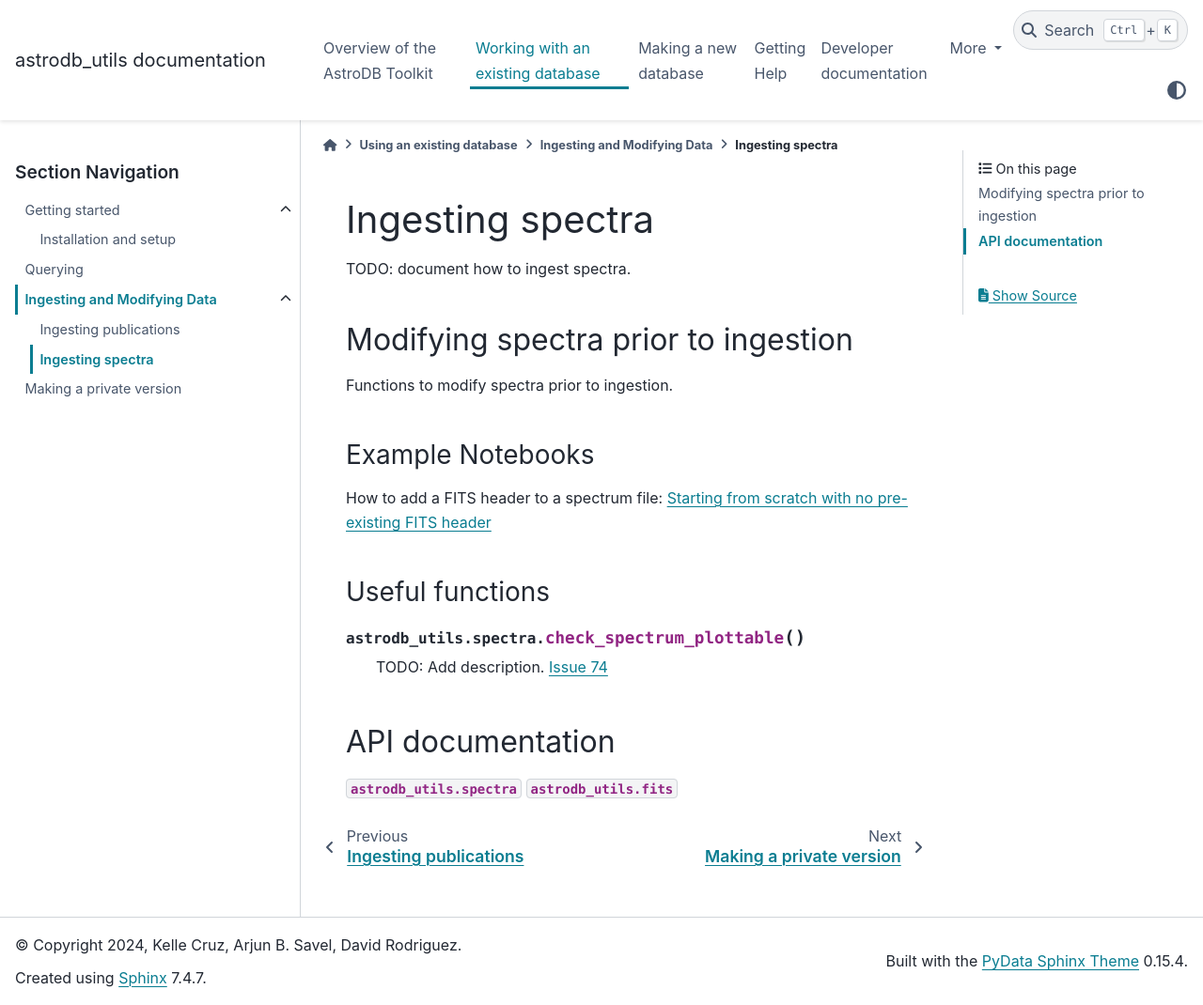
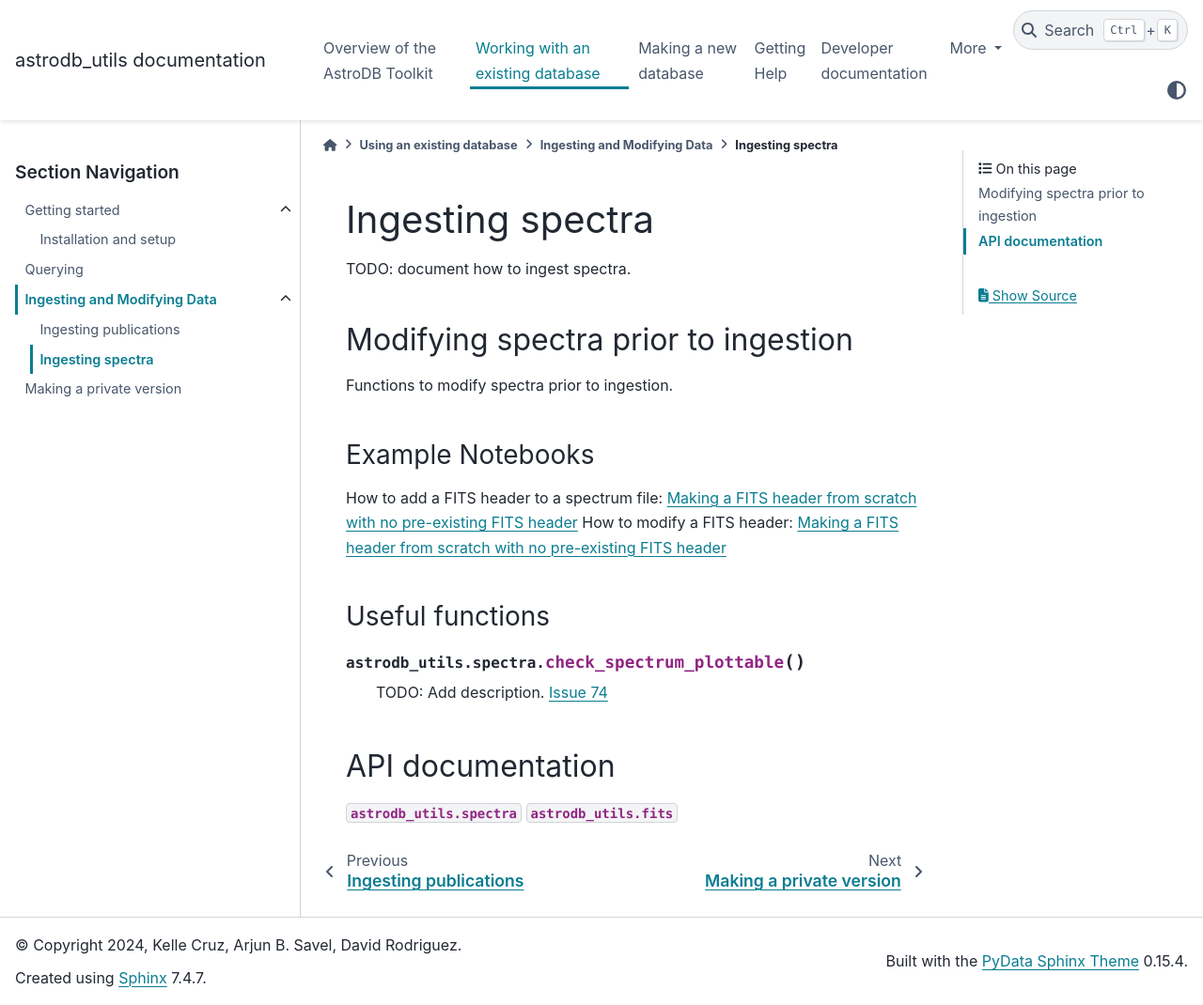
Before and after one commit to astrodbtoolkit/astrodb_utils, a Sphinx documentation site: the page built from docs/pages/using_existing_db/ingesting/ingesting_spectra.rst, in a window 1280 px wide and 1070 px high. Shown: the whole window at 94% size. Built offline with Sphinx 7.4.7 and the PyData theme 0.15.4, drawn with Linux system fonts in a browser that asks for light colours; pages that are not in the unit, such as notebooks, are missing from menus; the version number could not be read and is left out.

Commit message:
break up notebook into 2

```diff
--- a/docs/pages/using_existing_db/ingesting/ingesting_spectra.rst
+++ b/docs/pages/using_existing_db/ingesting/ingesting_spectra.rst
@@ -12,8 +12,8 @@ Functions to modify spectra prior to ingestion.
 Example Notebooks
 ~~~~~~~~~~~~~~~~~
 
-How to add a FITS header to a spectrum file: :doc:`fits_header_examples`
-
+How to add a FITS header to a spectrum file: :doc:`fits_header_scratch`
+How to modify a FITS header: :doc:`fits_header_modify`
 
 Useful functions
 ~~~~~~~~~~~~~~~~
```
Also changed, not shown: docs/pages/using_existing_db/ingesting/fits_header_modify.ipynb (added), docs/pages/using_existing_db/ingesting/fits_header_scratch.ipynb.
